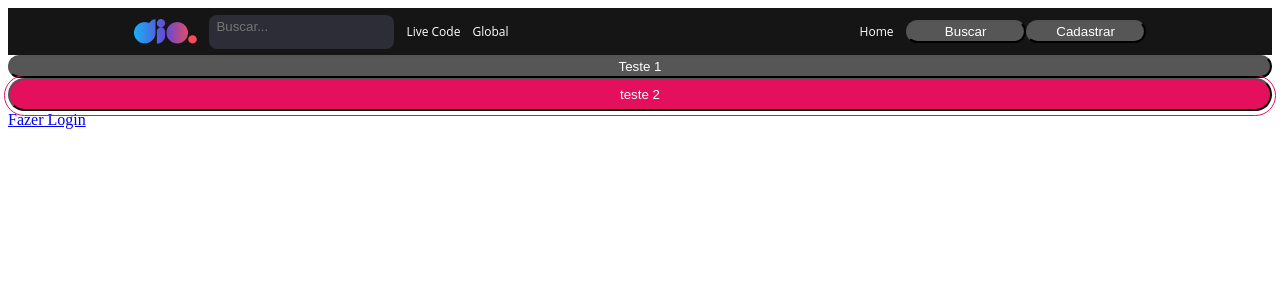
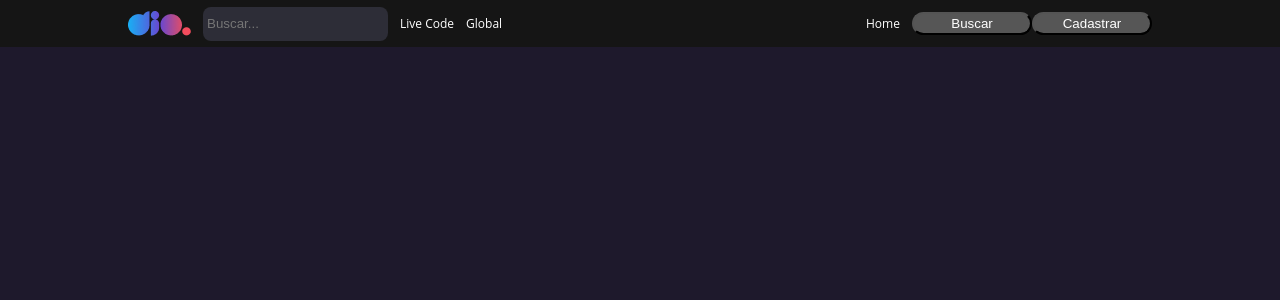
Before and after one commit to leofsousa/site-dio-clone, a React (Create React App) app: page / in a window 1280 px wide. Shown: the top 300 px of the page. Built offline with nearby package versions, Linux system fonts and the light colour scheme.

Commit message:
tela inicial criada, primeiros passos

```diff
--- a/src/components/Header/styles.js
+++ b/src/components/Header/styles.js
@@ -36,6 +36,10 @@ export const BuscarInputContainer = styled.div`
   border-radius: 8px;
   padding: 2px 5px;
   margin: 0 12px;
+
+  display: flex;
+  align-items: center;
+  justify-content: center;
 `;
 export const Menu = styled.a`
   font-family: "Open Sans";
--- a/src/index.js
+++ b/src/index.js
@@ -1,10 +1,12 @@
 import React from 'react';
 import ReactDOM from 'react-dom/client';
 import App from './App';
+import { GlobalStyles } from './styles/global';
 
 const root = ReactDOM.createRoot(document.getElementById('root'));
 root.render(
   <React.StrictMode>
+    <GlobalStyles />
     <App />
   </React.StrictMode>
 );
--- a/src/pages/home/index.jsx
+++ b/src/pages/home/index.jsx
@@ -6,9 +6,6 @@ const Home = () => {
   return (
     <>
       <Header />
-      <Button title='Teste 1' />
-      <Button variant="secondary" title='teste 2' />
-      <Link to="/login">Fazer Login</Link>
     </>
   );
 };
--- /dev/null
+++ b/src/styles/global.js
@@ -0,0 +1,13 @@
+import { createGlobalStyle } from "styled-components";
+
+export const GlobalStyles = createGlobalStyle`
+    *{
+        margin: 0;
+        padding: 0;
+    }
+
+    body{
+        background-color: #1e192c;
+        color: #FFFFFF;
+    }
+`;
```
